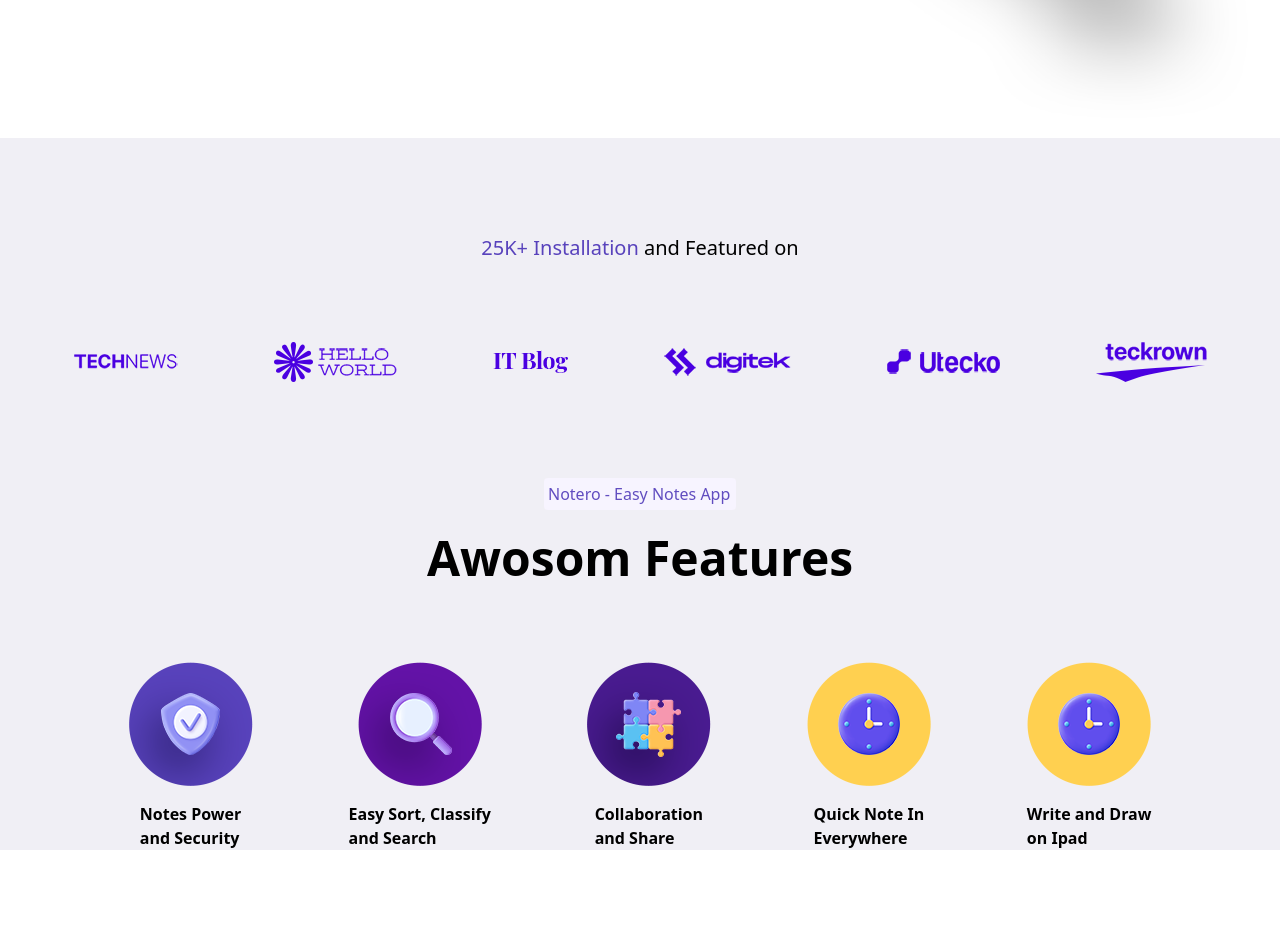
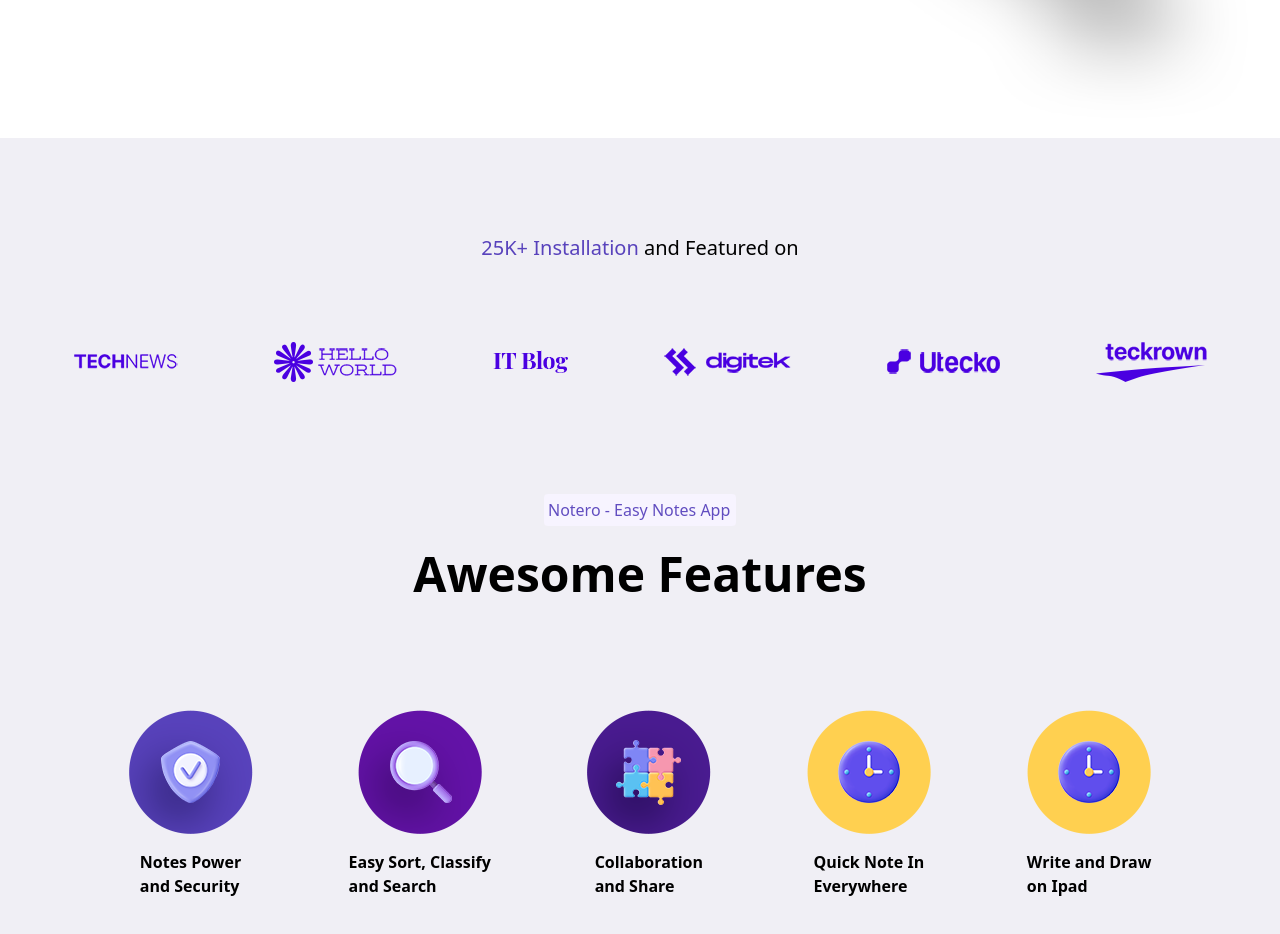
Before and after one commit to Arjitjain16/Itek-Website, a website: page index.html in a window 1280 px wide. Shown: the part 740-1674 px from the top of the page. Before the commit the page ends 1590 px from the top, so only its background shows below. Drawn offline with nearby package versions, Linux system fonts and the light colour scheme.

Commit message:
commit change in section2

```diff
--- a/index.html
+++ b/index.html
@@ -63,8 +63,8 @@
            </div>
         </section>
         <section>
-            <div class="bg-[#F0EFF5]">
-                <div class="flex flex-col items-center justify-center gap-20 py-24 border-b-black">
+            <div class="bg-[#F0EFF5] flex flex-col gap-28 py-24">
+                <div class="flex flex-col items-center justify-center gap-20  border-b-black">
                     <h1 class="text-xl"><span class="text-[#5842BC]">25K+ Installation</span> and Featured on</h1>
                     <div class="flex flex-row items-center gap-24 max-[1200px]:grid grid-cols-3 max-[620px]:px-4">
                         <img src="images/img1.png" alt="">
@@ -75,12 +75,12 @@
                         <img src="images/img6.png" alt="">
                     </div>
                 </div>
-                <div class="flex flex-col items-center justify-center gap-20">
+                <div class="flex flex-col items-center justify-center gap-28 max-[1040px]:gap-16">
                     <div class="flex flex-col items-center gap-6">
-                        <h1 class="w-[15vmax] py-1 px-1 rounded  bg-[#F7F4FF] text-[#614DC0] max-[1230px]:m-w-full max-[]:">Notero - Easy Notes App</h1>
-                        <h1 class="text-5xl font-bold max-[410px]:text-3xl">Awosom Features</h1>
+                        <h1 class="w-[15vmax] py-1 px-1 rounded  bg-[#F7F4FF] text-[#614DC0] max-[900px]:w-[20vmax]">Notero - Easy Notes App</h1>
+                        <h1 class="text-5xl font-bold max-[510px]:text-3xl">Awesome Features</h1>
                     </div>
-                    <div class="flex flex-row items-center gap-24 max-[1040px]:flex-col">
+                    <div class="flex flex-row items-center gap-24 max-[1040px]:flex-col max-[1040px]:gap-10">
                         <div class="flex flex-col items-center justify-center gap-4">
                             <img src="images/fe1.png" alt="">
                             <h1 class="font-bold">Notes Power <br>and Security</h1>
@@ -110,6 +110,9 @@
                 </div>
             </div>
         </section>
+        <section>
+
+        </section>
     </div>
 </body>
 </html>
```
Also changed, not shown: sytle.css.
